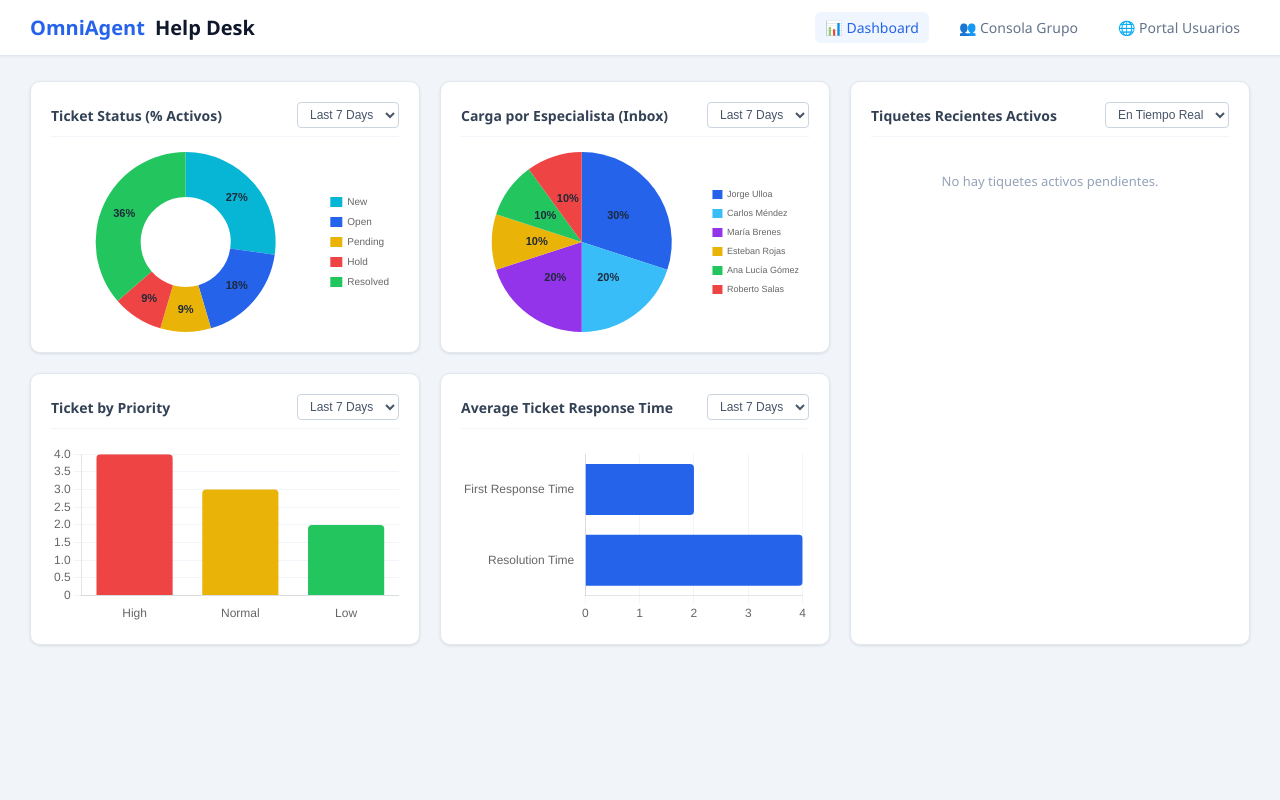
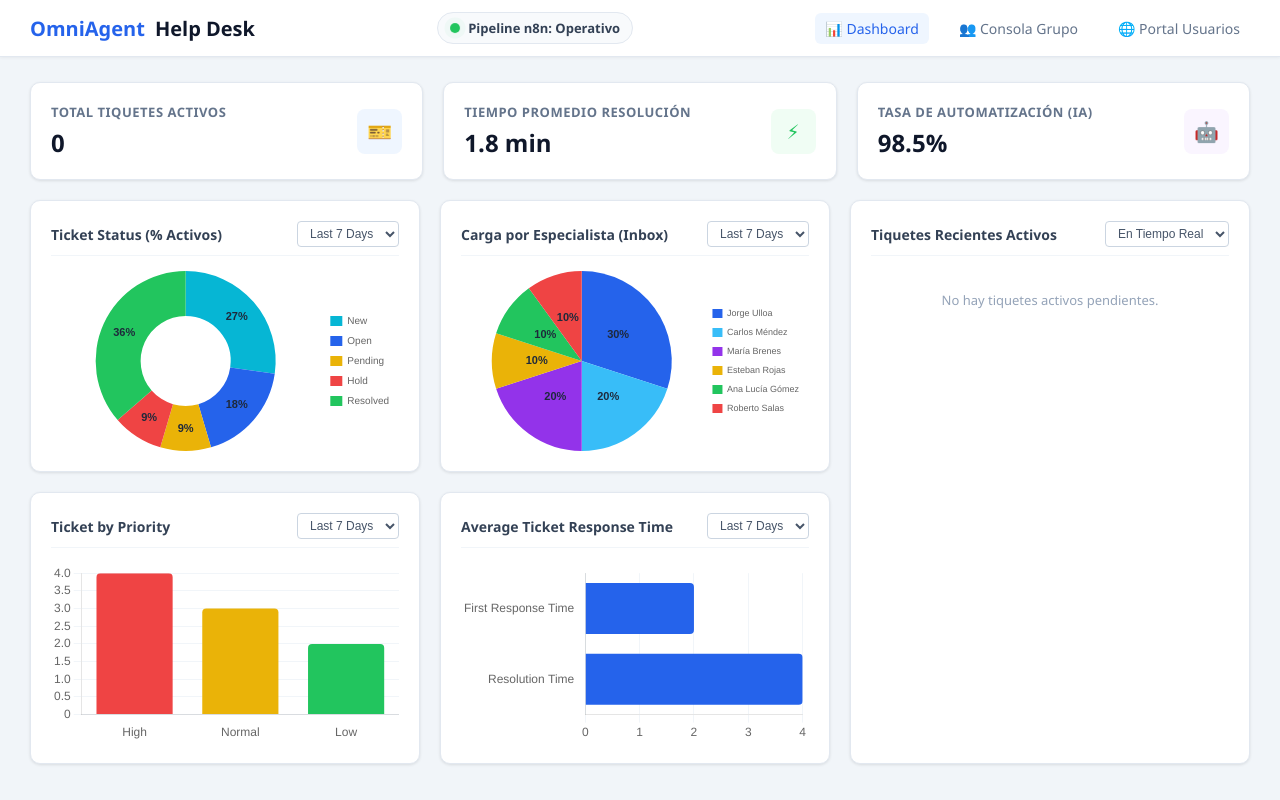
Before and after one commit to loloulloa/TFM_Agentes_Seguridad, a plain HTML site: page dashboard.html in a window 1280 px wide. Drawn offline with nearby package versions, Linux system fonts and the light colour scheme.

Commit message:
feat(dashboard): incorporacion de tarjetas de KPIs ejecutivos y estado del pipeline en vivo

```diff
--- a/dashboard.html
+++ b/dashboard.html
@@ -10,10 +10,29 @@
         header { background: #ffffff; border-bottom: 1px solid #e2e8f0; padding: 12px 30px; display: flex; justify-content: space-between; align-items: center; box-shadow: 0 1px 3px rgba(0,0,0,0.05); }
         .logo-area { display: flex; align-items: center; gap: 10px; font-weight: bold; color: #0f172a; font-size: 20px; }
         .logo-area span { color: #2563eb; }
+
+        /* Indicador de Estado del Sistema */
+        .system-status { display: flex; align-items: center; gap: 8px; font-size: 13px; font-weight: 600; background: #f8fafc; padding: 6px 12px; border-radius: 20px; border: 1px solid #e2e8f0; color: #334155; }
+        .status-dot { width: 10px; height: 10px; background-color: #22c55e; border-radius: 50%; box-shadow: 0 0 0 rgba(34, 197, 94, 0.4); animation: pulse 2s infinite; }
+        @keyframes pulse {
+            0% { transform: scale(0.95); box-shadow: 0 0 0 0 rgba(34, 197, 94, 0.7); }
+            70% { transform: scale(1); box-shadow: 0 0 0 6px rgba(34, 197, 94, 0); }
+            100% { transform: scale(0.95); box-shadow: 0 0 0 0 rgba(34, 197, 94, 0); }
+        }
+
         .nav-menu { display: flex; gap: 20px; align-items: center; font-size: 14px; font-weight: 500; color: #64748b; }
         .nav-menu a { text-decoration: none; color: #64748b; display: flex; align-items: center; gap: 6px; padding: 6px 10px; border-radius: 6px; transition: background 0.2s; }
         .nav-menu a.active, .nav-menu a:hover { color: #2563eb; background: #eff6ff; }
-        .main-layout { display: grid; grid-template-columns: 2fr 1fr; gap: 20px; padding: 25px 30px; max-width: 1400px; margin: 0 auto; }
+
+        /* Tarjetas de KPIs de Cabecera */
+        .kpi-container { max-width: 1400px; margin: 25px 30px 0 30px; display: grid; grid-template-columns: repeat(3, 1fr); gap: 20px; }
+        .kpi-card { background: #ffffff; padding: 20px; border-radius: 10px; box-shadow: 0 1px 3px rgba(0,0,0,0.1); border: 1px solid #e2e8f0; display: flex; justify-content: space-between; align-items: center; }
+        .kpi-info h4 { margin: 0; font-size: 13px; color: #64748b; text-transform: uppercase; letter-spacing: 0.5px; }
+        .kpi-info .kpi-value { font-size: 24px; font-weight: 700; color: #0f172a; margin-top: 5px; }
+        .kpi-icon { width: 45px; height: 45px; border-radius: 8px; display: flex; align-items: center; justify-content: center; font-size: 20px; }
+
+        /* Layout Principal */
+        .main-layout { display: grid; grid-template-columns: 2fr 1fr; gap: 20px; padding: 20px 30px; max-width: 1400px; margin: 0 auto; }
         .left-column { display: grid; grid-template-columns: repeat(2, 1fr); gap: 20px; }
         .right-column { display: flex; flex-direction: column; }
         .card { background: #ffffff; padding: 20px; border-radius: 10px; box-shadow: 0 1px 3px rgba(0,0,0,0.1); border: 1px solid #e2e8f0; display: flex; flex-direction: column; justify-content: space-between; }
@@ -34,12 +53,44 @@
     <div class="logo-area">
         <span>OmniAgent</span> Help Desk
     </div>
+
+    <!-- Indicador de Estado en Vivo -->
+    <div class="system-status">
+        <div class="status-dot"></div>
+        <span>Pipeline n8n: Operativo</span>
+    </div>
+
     <div class="nav-menu">
         <a href="dashboard.html" class="active">📊 Dashboard</a>
         <a href="agentes.html">👥 Consola Grupo</a>
         <a href="index.html">🌐 Portal Usuarios</a>
     </div>
 </header>
+
+<!-- Tarjetas de KPIs de Cabecera -->
+<div class="kpi-container">
+    <div class="kpi-card">
+        <div class="kpi-info">
+            <h4>Total Tiquetes Activos</h4>
+            <div class="kpi-value" id="kpiTotalActivos">0</div>
+        </div>
+        <div class="kpi-icon" style="background: #eff6ff; color: #2563eb;">🎫</div>
+    </div>
+    <div class="kpi-card">
+        <div class="kpi-info">
+            <h4>Tiempo Promedio Resolución</h4>
+            <div class="kpi-value">1.8 min</div>
+        </div>
+        <div class="kpi-icon" style="background: #f0fdf4; color: #22c55e;">⚡</div>
+    </div>
+    <div class="kpi-card">
+        <div class="kpi-info">
+            <h4>Tasa de Automatización (IA)</h4>
+            <div class="kpi-value">98.5%</div>
+        </div>
+        <div class="kpi-icon" style="background: #faf5ff; color: #9333ea;">🤖</div>
+    </div>
+</div>
 
 <div class="main-layout">
     <div class="left-column">
@@ -96,7 +147,7 @@
 </div>
 
 <script>
-    // Plugin personalizado para mostrar porcentajes fijos sobre las gráficas circulares
+    // Plugin para porcentajes fijos en gráficos circulares
     const percentagePlugin = {
         id: 'percentagePlugin',
         afterDatasetsDraw(chart) {
@@ -135,9 +186,7 @@
         options: {
             responsive: true,
             maintainAspectRatio: false,
-            plugins: {
-                legend: { position: 'right', labels: { boxWidth: 12, font: { size: 10 } } }
-            }
+            plugins: { legend: { position: 'right', labels: { boxWidth: 12, font: { size: 10 } } } }
         },
         plugins: [percentagePlugin]
     });
@@ -156,9 +205,7 @@
         options: {
             responsive: true,
             maintainAspectRatio: false,
-            plugins: {
-                legend: { position: 'right', labels: { boxWidth: 10, font: { size: 9 } } }
-            }
+            plugins: { legend: { position: 'right', labels: { boxWidth: 10, font: { size: 9 } } } }
         },
         plugins: [percentagePlugin]
     });
@@ -191,12 +238,19 @@
         options: { indexAxis: 'y', responsive: true, maintainAspectRatio: false, plugins: { legend: { display: false } }, scales: { x: { grid: { color: '#f1f5f9' } }, y: { grid: { display: false } } } }
     });
 
-    // 5. Renderizado dinámico sincronizado (filtra tiquetes cerrados o vacíos)
+    // 5. Renderizado dinámico y actualización de KPIs ejecutivos
     function renderizarDashboard() {
         const contenedor = document.getElementById('contenedorTiquetes');
+        const kpiTotal = document.getElementById('kpiTotalActivos');
         if (!contenedor) return;
 
         let tiquetes = JSON.parse(localStorage.getItem('tfm_tiquetes')) || [];
+
+        // Actualizar tarjeta KPI de total activos dinámicamente
+        if (kpiTotal) {
+            kpiTotal.textContent = tiquetes.length;
+        }
+
         contenedor.innerHTML = '';
 
         if (tiquetes.length === 0) {
```
